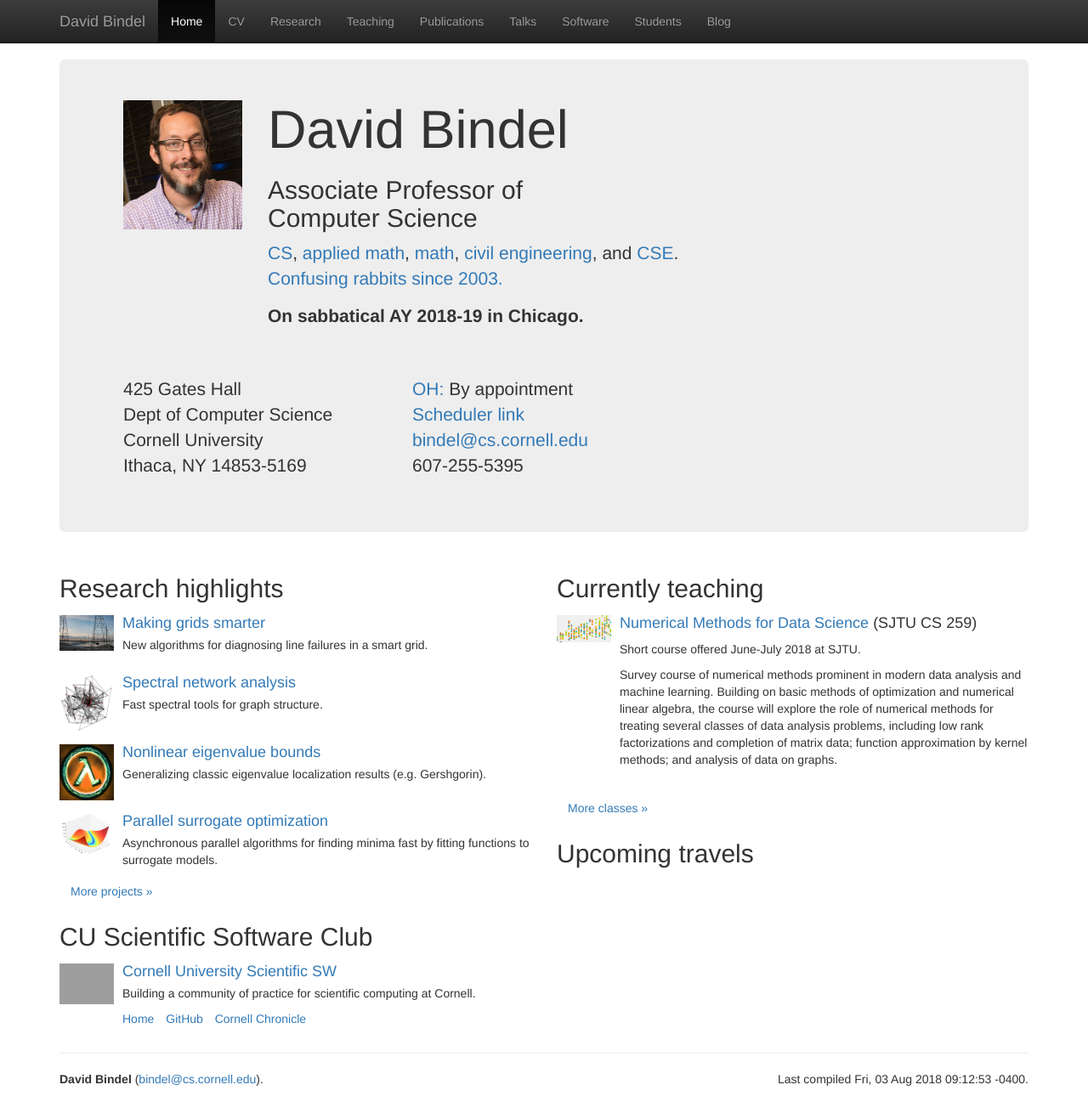
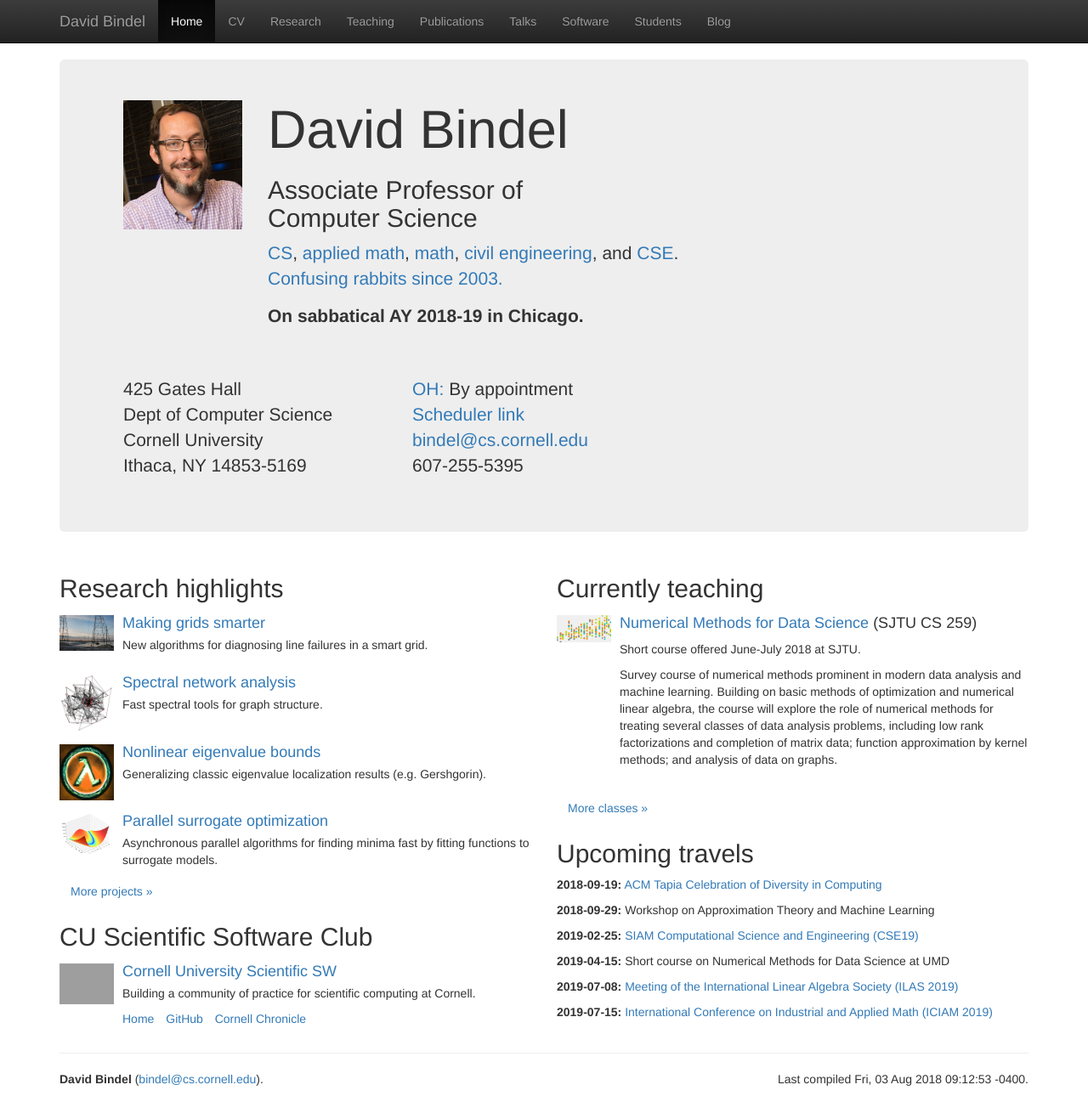
Before and after one commit to dbindel/cornell_web, a Jekyll site: the page built from index.html, in a window 1280 px wide and 1310 px high. Shown: the whole window at 85% size. Built offline with Jekyll 4.4.1, drawn with Linux system fonts in a browser that asks for light colours; nearby versions of some CDN libraries; grey boxes are pictures that could not be loaded.

Commit message:
Update student list and travel dates.

```diff
--- a/_data/travel.yml
+++ b/_data/travel.yml
@@ -81,3 +81,25 @@
   date: 2018-07-08
   text: SIAM Annual Meeting and Network Science Workshop
   url: https://www.siam.org/meetings/an18/
+-
+  date: 2018-09-19
+  text: ACM Tapia Celebration of Diversity in Computing
+  url: http://tapiaconference.org/
+-
+  date: 2018-09-29
+  text: Workshop on Approximation Theory and Machine Learning
+-
+  date: 2019-02-25
+  text: SIAM Computational Science and Engineering (CSE19)
+  url: https://www.siam.org/Conferences/CM/Main/cse19
+-
+  date: 2019-04-15
+  text: Short course on Numerical Methods for Data Science at UMD
+-
+  date: 2019-07-08
+  text: Meeting of the International Linear Algebra Society (ILAS 2019)
+  url: http://ilas2019.org/
+-
+  date: 2019-07-15
+  text: International Conference on Industrial and Applied Math (ICIAM 2019)
+  url: https://iciam2019.org/
```
Also changed, not shown: _data/students.yml (+14 -6 lines).
